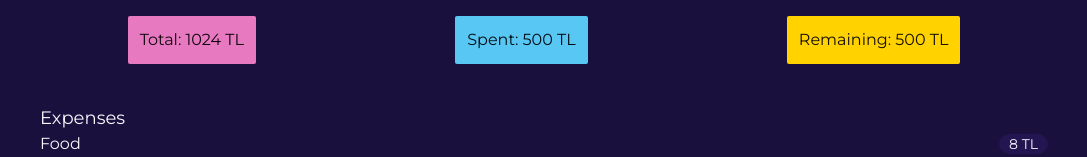
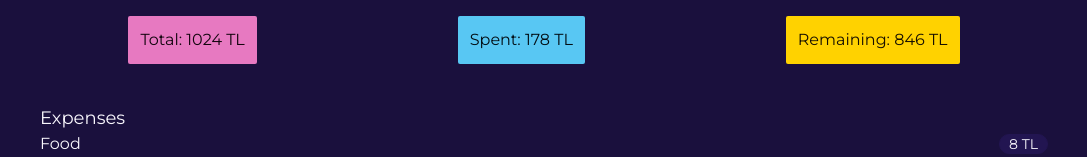
Before and after one commit to doguozcan/budget, a React (Vite) app: page / in a window 1280 px wide. Shown: the top 157 px of the page, without its empty margins (96-1183 px from the left). Built offline with nearby package versions, Linux system fonts and the light colour scheme.

Commit message:
Show remaining and spent values dynamically

```diff
--- a/src/components/Remaining.jsx
+++ b/src/components/Remaining.jsx
@@ -1,7 +1,20 @@
+import { useContext } from 'react'
+import { AppContext } from '../context/AppContext'
+
 const Remaining = () => {
+  const context = useContext(AppContext)
+  const expenses = context.state.expenses
+  const total = context.state.total
+
+  let remaining = total
+
+  for (let i = 0; i < expenses.length; i++) {
+    remaining -= expenses[i].amount
+  }
+
   return (
     <div className="bg-accent text-accent-content p-3 rounded-sm">
-      Remaining: 500 TL
+      Remaining: {remaining} TL
     </div>
   )
 }
--- a/src/components/Spent.jsx
+++ b/src/components/Spent.jsx
@@ -1,7 +1,19 @@
+import { useContext } from 'react'
+import { AppContext } from '../context/AppContext'
+
 const Spent = () => {
+  const context = useContext(AppContext)
+  const expenses = context.state.expenses
+
+  let spent = 0
+
+  for (let i = 0; i < expenses.length; i++) {
+    spent += expenses[i].amount
+  }
+
   return (
     <div className="bg-secondary text-secondary-content p-3 rounded-sm">
-      Spent: 500 TL
+      Spent: {spent} TL
     </div>
   )
 }
```
